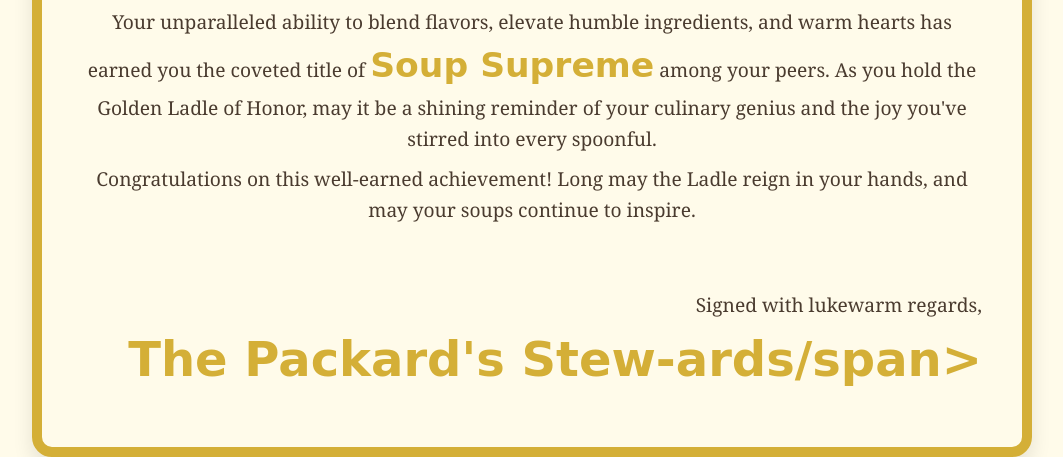
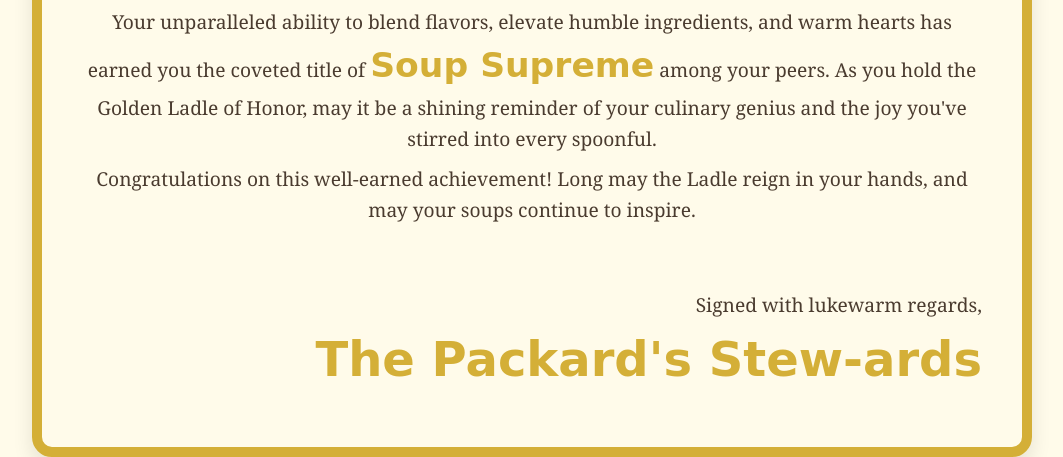
Before and after one commit to nunleysean/goldenladle, a plain HTML site: page index.html in a window 1280 px wide. Shown: the part 806-1263 px from the top of the page, without its empty margins (108-1171 px from the left). Drawn offline with Linux system fonts and the light colour scheme.

Commit message:
Fix missing closing tag for signature in index.html

```diff
--- a/index.html
+++ b/index.html
@@ -26,7 +26,7 @@
     <br><br>
     <p style="text-align: right; font-size: 1.2em;">
         Signed with lukewarm regards,<br>
-        <span class="highlight" style="font-size: 2.5em;">The Packard's Stew-ards/span>
+        <span class="highlight" style="font-size: 2.5em;">The Packard's Stew-ards</span>
     </p>
 </body>
 </html>
```
